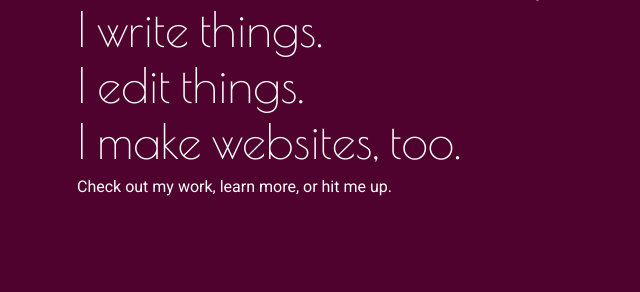
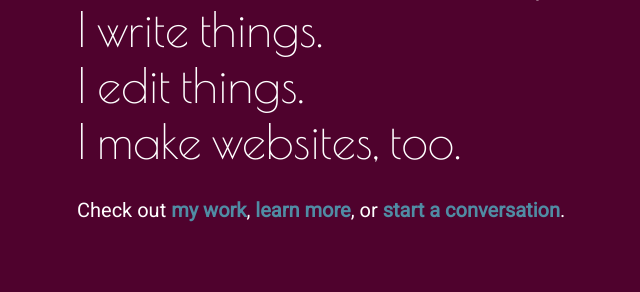
Before and after one commit to annekopas/annekopas, a PHP site: page / in a window 1280 px wide. Shown: the part 360-652 px from the top of the page, without its empty margins (391-1031 px from the left). Run offline with PHP 8.4, Linux system fonts and the light colour scheme; some libraries are stand-ins or nearby versions.

Commit message:
Add files via upload

```diff
--- a/index.html
+++ b/index.html
@@ -59,7 +59,8 @@ function closeNav() {
 			<h2>I write things.</h2>
 			<h2>I edit things.</h2>
 			<h2>I make websites, too.</h2>
-			<p>Check out my work, learn more, or hit me up.</p>
+			<br>
+			<p>Check out <a href="portfolio.html">my work</a>, <a href="about.html">learn more</a>, or <a href="mailto:annekopas@gmail.com">start a conversation</a>.</p>
 					</div><!--front-page-->
 			<div id="all-icons">
 				<a href="https://twitter.com/annekopas" target="_blank"><div class="socicon-twitter icon"></div></a>
--- a/style2.css
+++ b/style2.css
@@ -102,10 +102,17 @@ a {
 
 #front-page p {
 	color:#fff;
-	font-size: 1em;
+	font-size: 1.25em;
 	font-family:'Roboto', Helvetica, sans-serif;
 	margin-top: .5em;
 	max-height:90%;
+}
+#front-page a {
+	color: #508CA4;
+	font-weight: bold;
+}
+#front-page a:hover {
+	color:#fff;
 }
 #header-title {
 	width: 100%;
```
